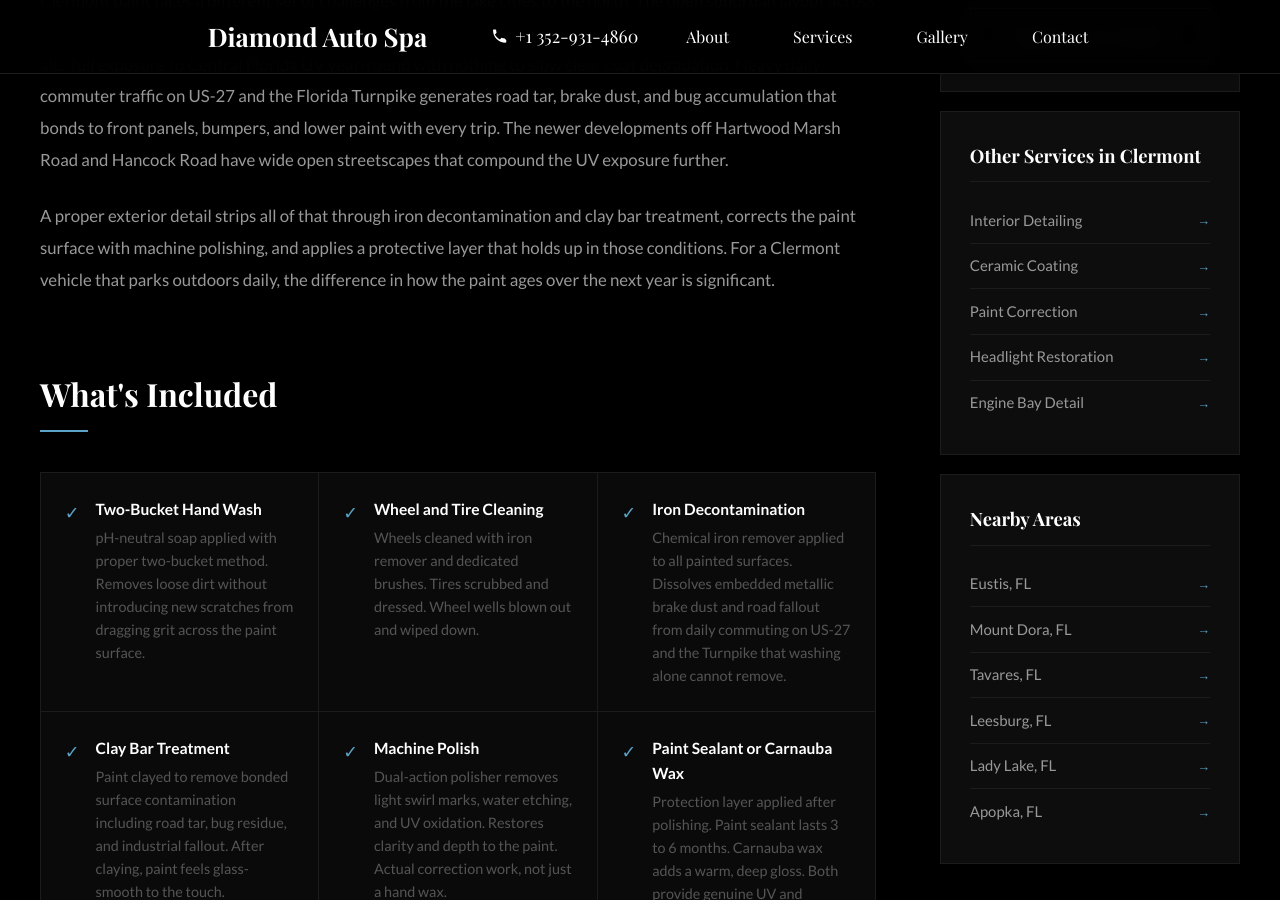
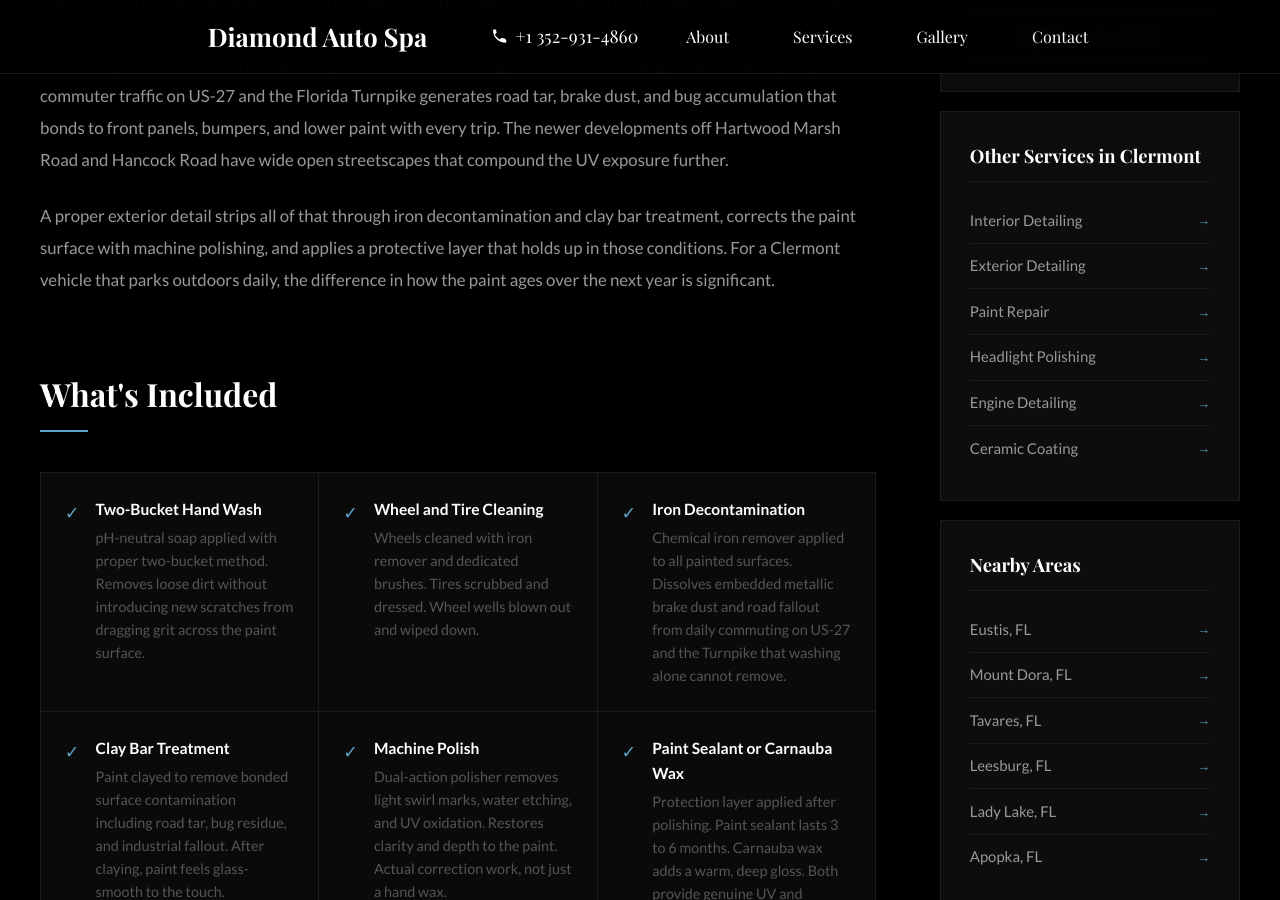
Before and after one commit to JamesBrownR/Diamond-Auto-Spa-Detailing, a Jekyll site: the page built from service-area/clermont-fl/exterior-detailing/index.html, in a window 1280 px wide and 900 px high, scrolled down 1049 px. Built offline with Jekyll 4.4.1, drawn with Linux system fonts in a browser that asks for light colours; some web fonts are replaced.

Commit message:
Update index.html

```diff
--- a/service-area/clermont-fl/exterior-detailing/index.html
+++ b/service-area/clermont-fl/exterior-detailing/index.html
@@ -331,13 +331,8 @@
 
         <div class="sidebar-card">
             <h3>Other Services in Clermont</h3>
-            <ul class="related-services-list">
-                <li><a href="/service-area/clermont-fl/interior-detailing/">Interior Detailing</a></li>
-                <li><a href="/service-area/clermont-fl/ceramic-coating/">Ceramic Coating</a></li>
-                <li><a href="/service-area/clermont-fl/paint-correction/">Paint Correction</a></li>
-                <li><a href="/service-area/clermont-fl/headlight-restoration/">Headlight Restoration</a></li>
-                <li><a href="/service-area/clermont-fl/engine-bay-detail/">Engine Bay Detail</a></li>
-            </ul>
+                      {% include services-list.html base_path="/service-area/clermont-fl/" %}
+
         </div>
 
         <div class="sidebar-card">
```
